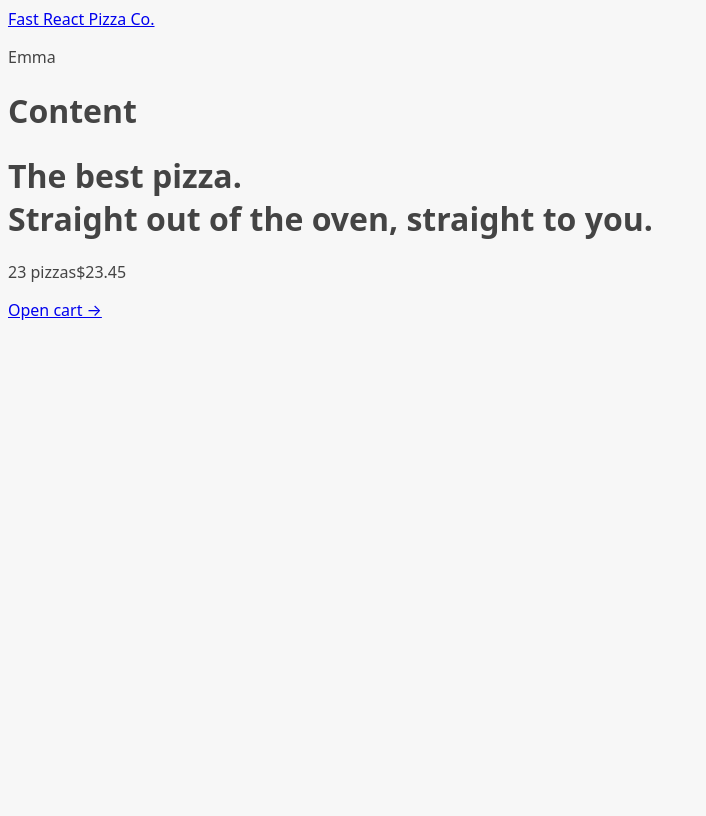
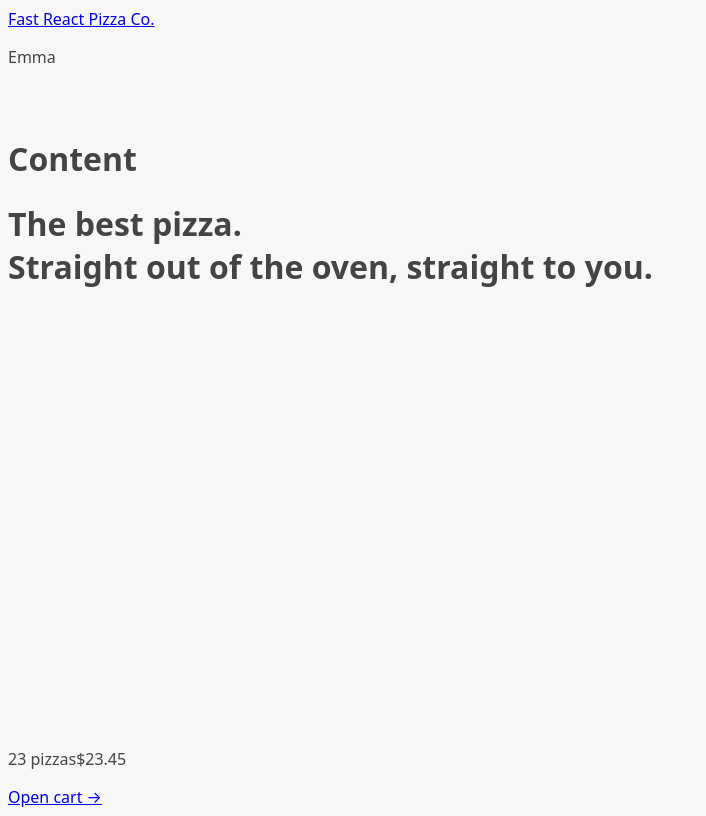
Before and after one commit to em-smyth/fast-react-pizza, a React (Vite) app: page / in a window 1280 px wide. Shown: the whole page, without its empty margins (0-706 px from the left). Built offline with nearby package versions, Linux system fonts and the light colour scheme.

Commit message:
add loader

```diff
--- a/src/UI/AppLayout.jsx
+++ b/src/UI/AppLayout.jsx
@@ -1,13 +1,16 @@
 import CartOverview from "../features/cart/CartOverview";
+import { Outlet, useNavigation } from "react-router-dom";
+
 import Header from "./Header";
-import { Outlet, useNavigation } from "react-router-dom";
+import Loader from "./Loader";
 
 function AppLayout() {
   const navigation = useNavigation();
-  console.log(useNavigation);
+  const isLoading = navigation.state === "loading";
 
   return (
-    <div>
+    <div className="layout">
+      {isLoading && <Loader />}
       <Header />
 
       <main>
--- /dev/null
+++ b/src/UI/Loader.jsx
@@ -0,0 +1,5 @@
+function Loader() {
+  return <div className="loader"></div>;
+}
+
+export default Loader;
```
